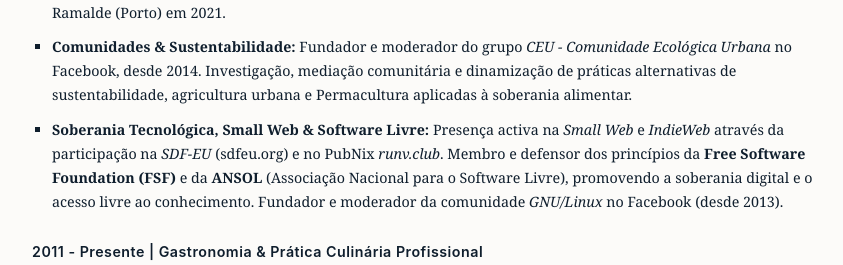
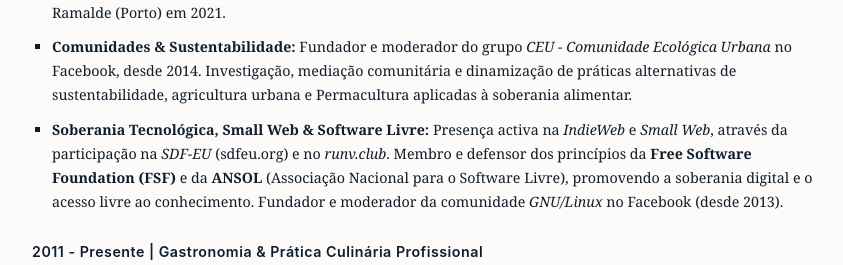
Before and after one commit to pjfcl/portal, a plain HTML site: page CV.html in a window 1280 px wide. Shown: the part 1326-1591 px from the top of the page, without its empty margins (208-1051 px from the left). Drawn offline with nearby package versions, Linux system fonts and the light colour scheme.

Commit message:
Update description of technological sovereignty section

```diff
--- a/CV.html
+++ b/CV.html
@@ -184,7 +184,7 @@
             <ul>
                 <li><strong>Ecologia Política & Cidadania:</strong> Participação cívica e intervenção no âmbito dos direitos laborais, dos ecossistemas urbanos e da transição ecológica. Integração de listas autárquicas enquanto suplente à Assembleia de Freguesia de Ramalde (Porto) em 2021.</li>
                 <li><strong>Comunidades & Sustentabilidade:</strong> Fundador e moderador do grupo <em>CEU - Comunidade Ecológica Urbana</em> no Facebook, desde 2014. Investigação, mediação comunitária e dinamização de práticas alternativas de sustentabilidade, agricultura urbana e Permacultura aplicadas à soberania alimentar.</li>
-                <li><strong>Soberania Tecnológica, Small Web & Software Livre:</strong> Presença activa na <em>Small Web </em> e <em> IndieWeb</em> através da participação na <em>SDF-EU</em> (sdfeu.org) e no PubNix <em>runv.club</em>. Membro e defensor dos princípios da <strong>Free Software Foundation (FSF)</strong> e da <strong>ANSOL</strong> (Associação Nacional para o Software Livre), promovendo a soberania digital e o acesso livre ao conhecimento. Fundador e moderador da comunidade <em>GNU/Linux</em> no Facebook (desde 2013). </li>
+                <li><strong>Soberania Tecnológica, Small Web & Software Livre:</strong> Presença activa na <em>IndieWeb</em> e <em>Small Web</em>, através da participação na <em>SDF-EU</em> (sdfeu.org) e no <em>runv.club</em>. Membro e defensor dos princípios da <strong>Free Software Foundation (FSF)</strong> e da <strong>ANSOL</strong> (Associação Nacional para o Software Livre), promovendo a soberania digital e o acesso livre ao conhecimento. Fundador e moderador da comunidade <em>GNU/Linux</em> no Facebook (desde 2013). </li>
             </ul>
 
             <h3>2011 - Presente | Gastronomia & Prática Culinária Profissional</h3>
```
